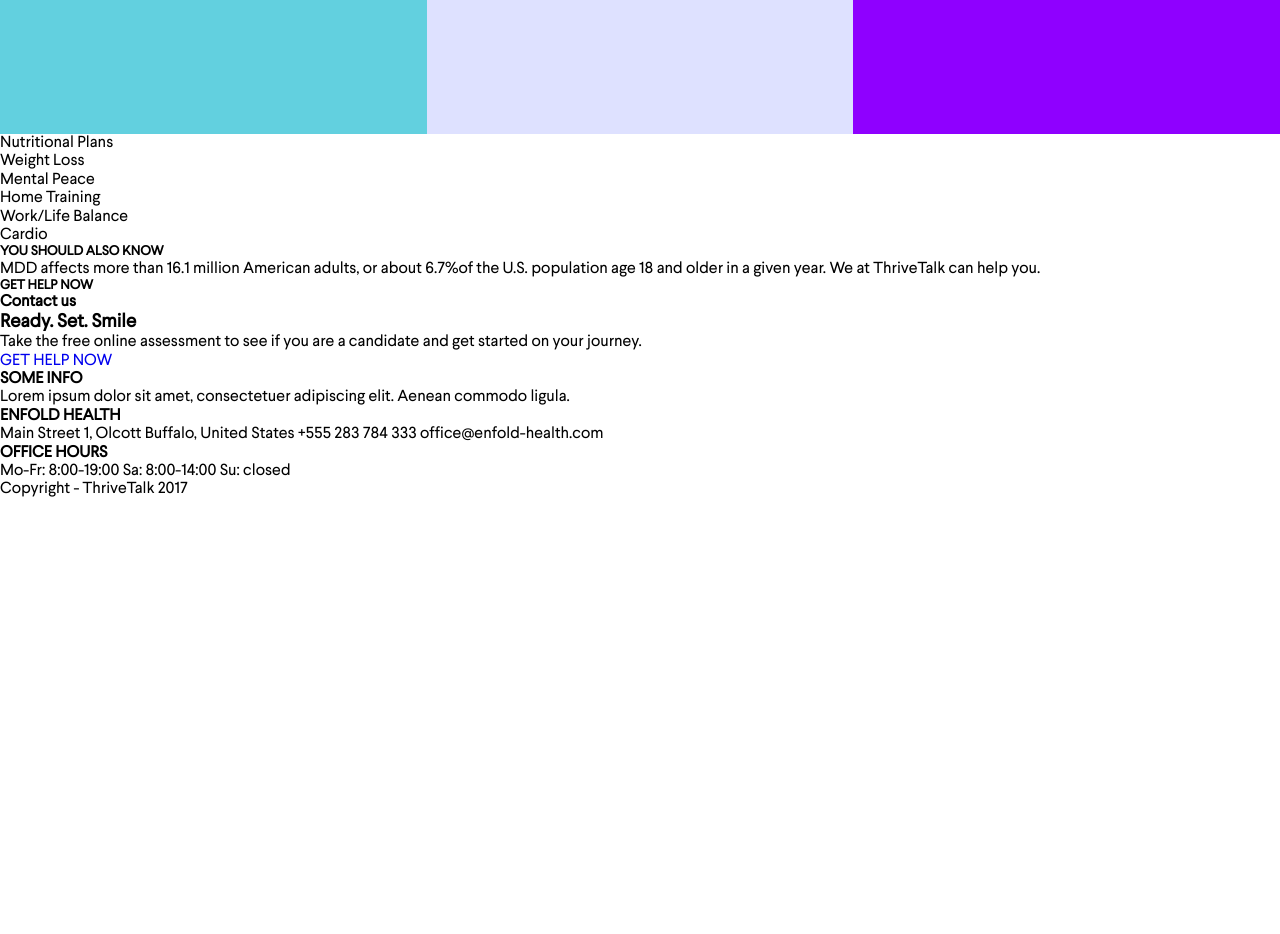
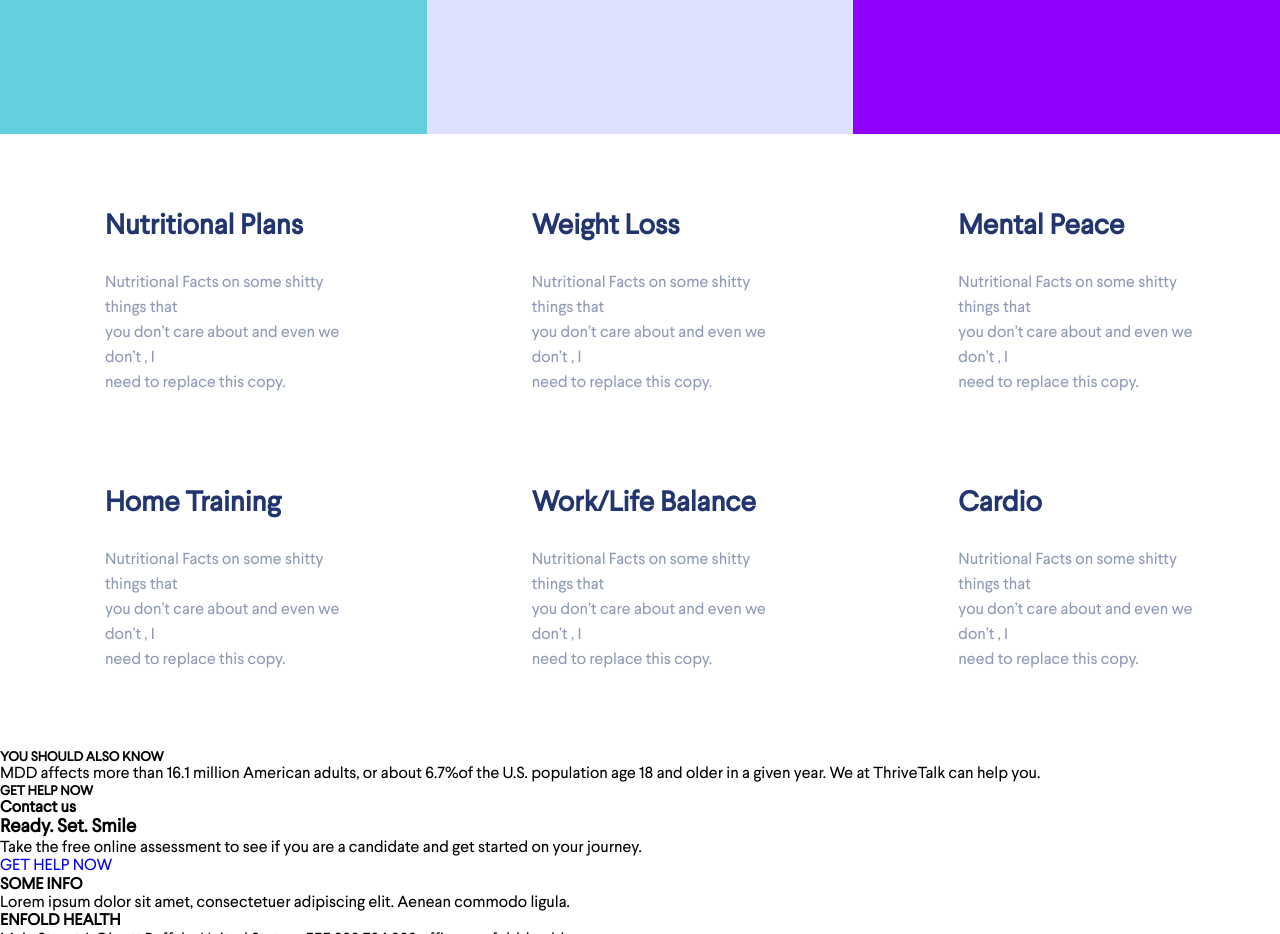
Before and after one commit to DmitryShirkavets/ThriveTalk, a website: page src/index.html in a window 1280 px wide. Shown: the part 3560-4494 px from the top of the page. Before the commit the page ends 4059 px from the top, so only its background shows below. Drawn offline with nearby package versions, Linux system fonts and the light colour scheme; files that its build step writes are made by us from their sources; files whose address does not match are found by name.

Commit message:
section workout

```diff
--- /dev/null
+++ b/src/assets/scss/_workout.scss
@@ -0,0 +1,27 @@
+.workout{
+    .container{
+        width: 1230px;
+    }
+
+    &__list{
+        margin-top: 22px;
+        margin-bottom: 40px;
+        display: grid;
+        grid-template-columns: repeat(3, 1fr);
+
+        &-item{
+            box-sizing: border-box;
+            padding: 55px 77px 37px 105px;
+        }
+    }
+
+    &__title{
+        @include text(28px, 32px, $textColor);
+        margin-bottom: 28px;
+    }
+
+    &__text{
+        @include text(16px, 25px, $textColor);
+        opacity: 0.5;
+    }
+}
--- a/src/assets/scss/style.scss
+++ b/src/assets/scss/style.scss
@@ -42,6 +42,9 @@ body{
 // LIFESTYLE
 @import 'lifestyle';
 
+// WORKOUT
+@import 'workout';
+
 // .container{
 //     margin: 0 auto;
 //     max-width: 1080px;
--- a/src/index.html
+++ b/src/index.html
@@ -127,12 +127,30 @@
 
     <section class="workout">
         <ul class="workout__list">
-            <li class="workout__item">Nutritional Plans</li>
-            <li class="workout__item">Weight Loss</li>
-            <li class="workout__item">Mental Peace</li>
-            <li class="workout__item">Home Training</li>
-            <li class="workout__item">Work/Life Balance</li>
-            <li class="workout__item">Cardio</li>
+            <li class="workout__list-item">
+                <h6 class="workout__title">Nutritional Plans</h6>
+                <p class="workout__text">Nutritional Facts on some shitty things that<br>you don’t care about and even we don’t , I<br>need to replace this copy.</p>
+            </li>
+            <li class="workout__list-item">
+                <h6 class="workout__title">Weight Loss</h6>
+                <p class="workout__text">Nutritional Facts on some shitty things that<br>you don’t care about and even we don’t , I<br>need to replace this copy.</p>
+            </li>
+            <li class="workout__list-item">
+                <h6 class="workout__title">Mental Peace</h6>
+                <p class="workout__text">Nutritional Facts on some shitty things that<br>you don’t care about and even we don’t , I<br>need to replace this copy.</p>
+            </li>
+            <li class="workout__list-item">
+                <h6 class="workout__title">Home Training</h6>
+                <p class="workout__text">Nutritional Facts on some shitty things that<br>you don’t care about and even we don’t , I<br>need to replace this copy.</p>
+            </li>
+            <li class="workout__list-item">
+                <h6 class="workout__title">Work/Life Balance</h6>
+                <p class="workout__text">Nutritional Facts on some shitty things that<br>you don’t care about and even we don’t , I<br>need to replace this copy.</p>
+            </li>
+            <li class="workout__list-item">
+                <h6 class="workout__title">Cardio</h6>
+                <p class="workout__text">Nutritional Facts on some shitty things that<br>you don’t care about and even we don’t , I<br>need to replace this copy.</p>
+            </li>
         </ul>
     </section>
 
```
